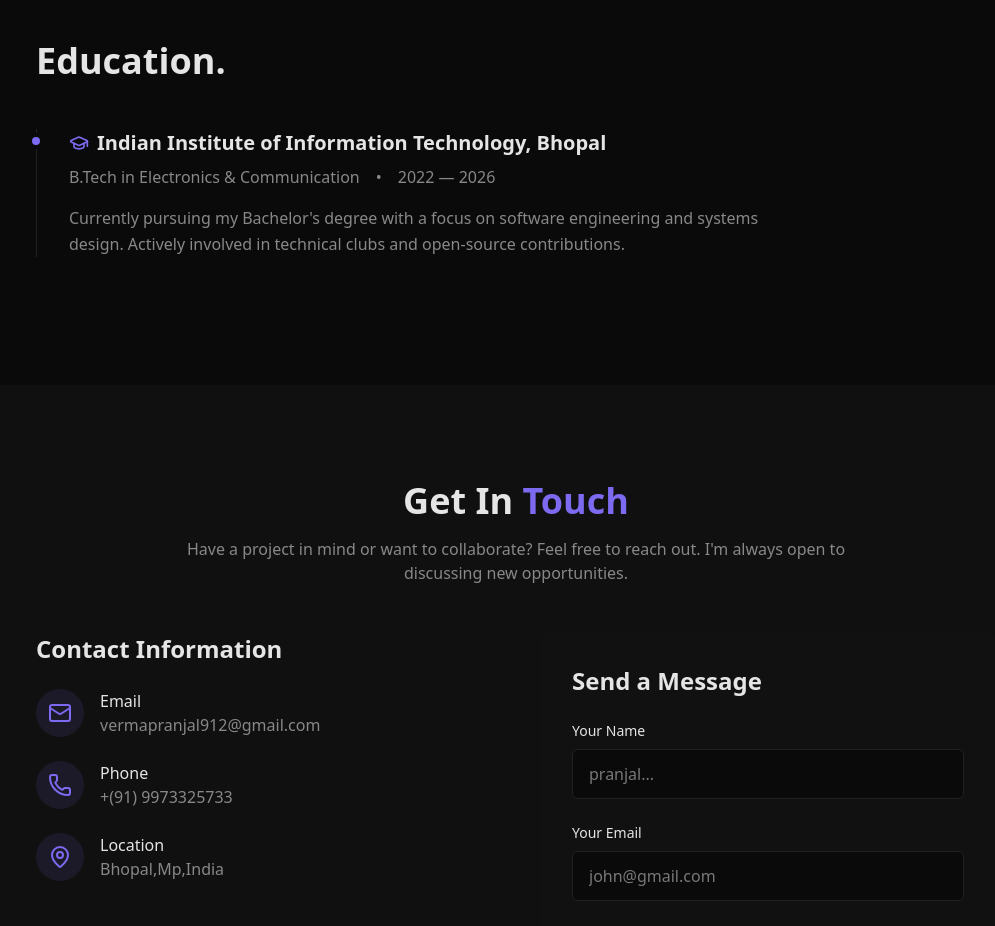
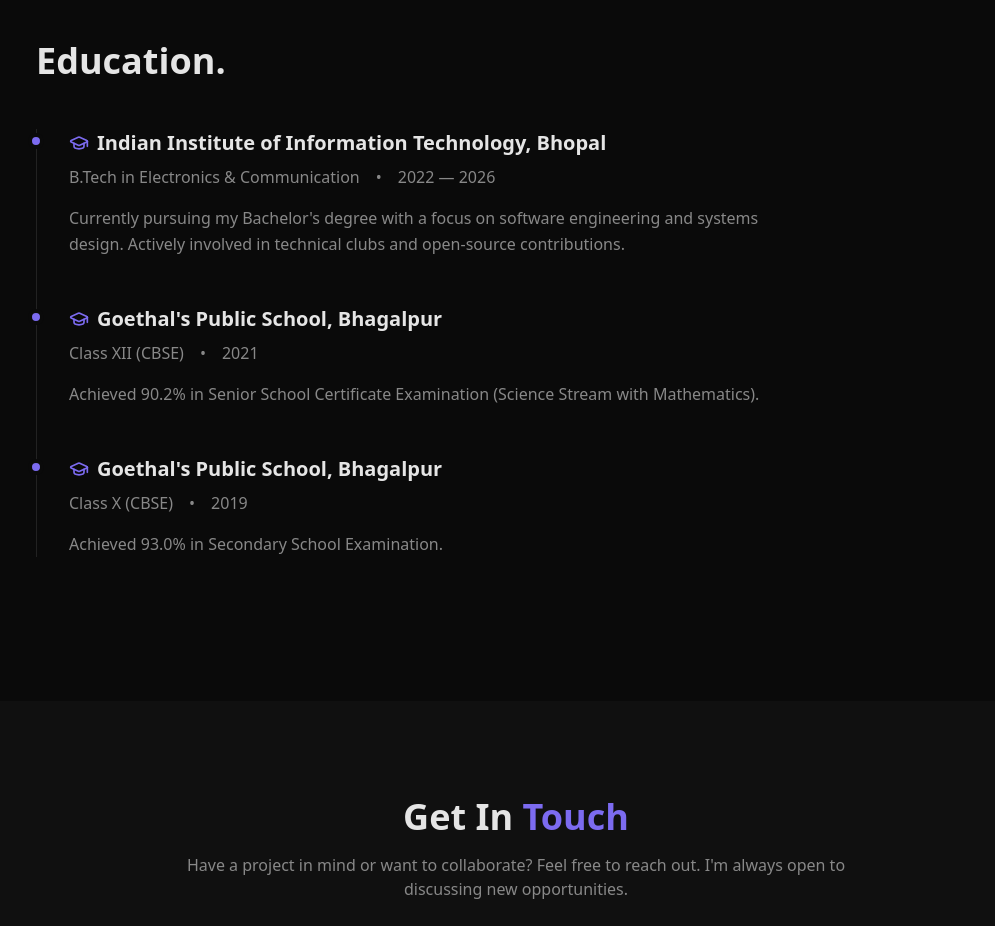
Before and after one commit to pran-ekaiva006/portfolio, a React (Vite) app: page / in a window 1280 px wide. Shown: the part 3180-4106 px from the top of the page, without its empty margins (124-1119 px from the left). Built offline with nearby package versions, Linux system fonts and the light colour scheme.

Commit message:
feat: add 10th and 12th education details

```diff
--- a/src/components/EducationSection.jsx
+++ b/src/components/EducationSection.jsx
@@ -1,6 +1,27 @@
 import { GraduationCap } from "lucide-react";
 
 export const EducationSection = () => {
+  const educationData = [
+    {
+      institution: "Indian Institute of Information Technology, Bhopal",
+      degree: "B.Tech in Electronics & Communication",
+      duration: "2022 — 2026",
+      description: "Currently pursuing my Bachelor's degree with a focus on software engineering and systems design. Actively involved in technical clubs and open-source contributions."
+    },
+    {
+      institution: "Goethal's Public School, Bhagalpur",
+      degree: "Class XII (CBSE)",
+      duration: "2021",
+      description: "Achieved 90.2% in Senior School Certificate Examination (Science Stream with Mathematics)."
+    },
+    {
+      institution: "Goethal's Public School, Bhagalpur",
+      degree: "Class X (CBSE)",
+      duration: "2019",
+      description: "Achieved 93.0% in Secondary School Examination."
+    }
+  ];
+
   return (
     <section id="education" className="py-24 px-4 relative bg-background">
       <div className="container mx-auto max-w-5xl">
@@ -10,24 +31,25 @@
 
         <div className="max-w-3xl">
           <div className="relative pl-8 border-l border-border">
-            <div className="absolute w-4 h-4 bg-primary rounded-full -left-[9px] top-1 border-4 border-background" />
-            <div className="mb-8">
+            {educationData.map((edu, index) => (
+              <div key={index} className="mb-12 relative">
+                <div className="absolute w-4 h-4 bg-primary rounded-full -left-[41px] top-1 border-4 border-background" />
                 <div className="flex items-center gap-2 mb-2">
                   <GraduationCap className="h-5 w-5 text-primary" />
                   <h3 className="text-xl font-bold text-foreground">
-                  Indian Institute of Information Technology, Bhopal
+                    {edu.institution}
                   </h3>
                 </div>
                 <div className="flex flex-col sm:flex-row sm:items-center gap-2 sm:gap-4 text-muted-foreground mb-4">
-                <span className="font-medium">B.Tech in Electronics & Communication</span>
+                  <span className="font-medium">{edu.degree}</span>
                   <span className="hidden sm:inline">&bull;</span>
-                <span>2022 &mdash; 2026</span>
+                  <span>{edu.duration}</span>
                 </div>
                 <p className="text-muted-foreground leading-relaxed">
-                Currently pursuing my Bachelor's degree with a focus on software engineering and systems design.
-                Actively involved in technical clubs and open-source contributions.
+                  {edu.description}
                 </p>
               </div>
+            ))}
           </div>
         </div>
       </div>
```
Lines whose indentation alone changed are shown as unchanged.
